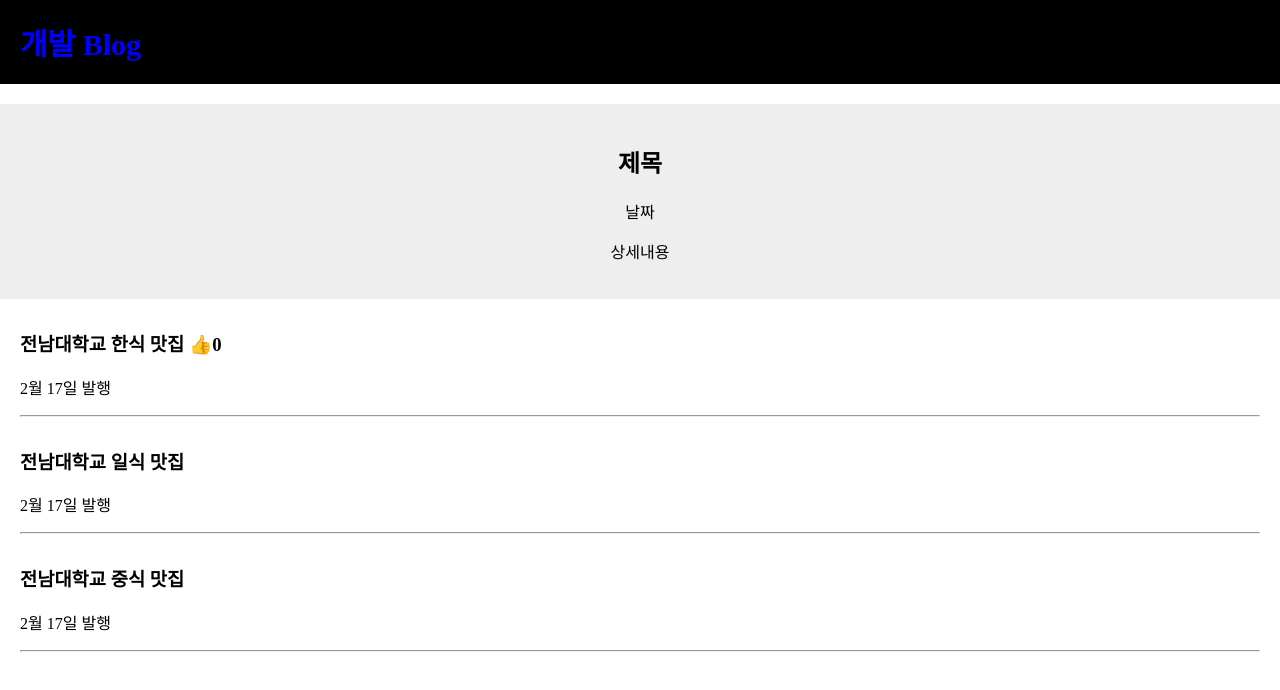
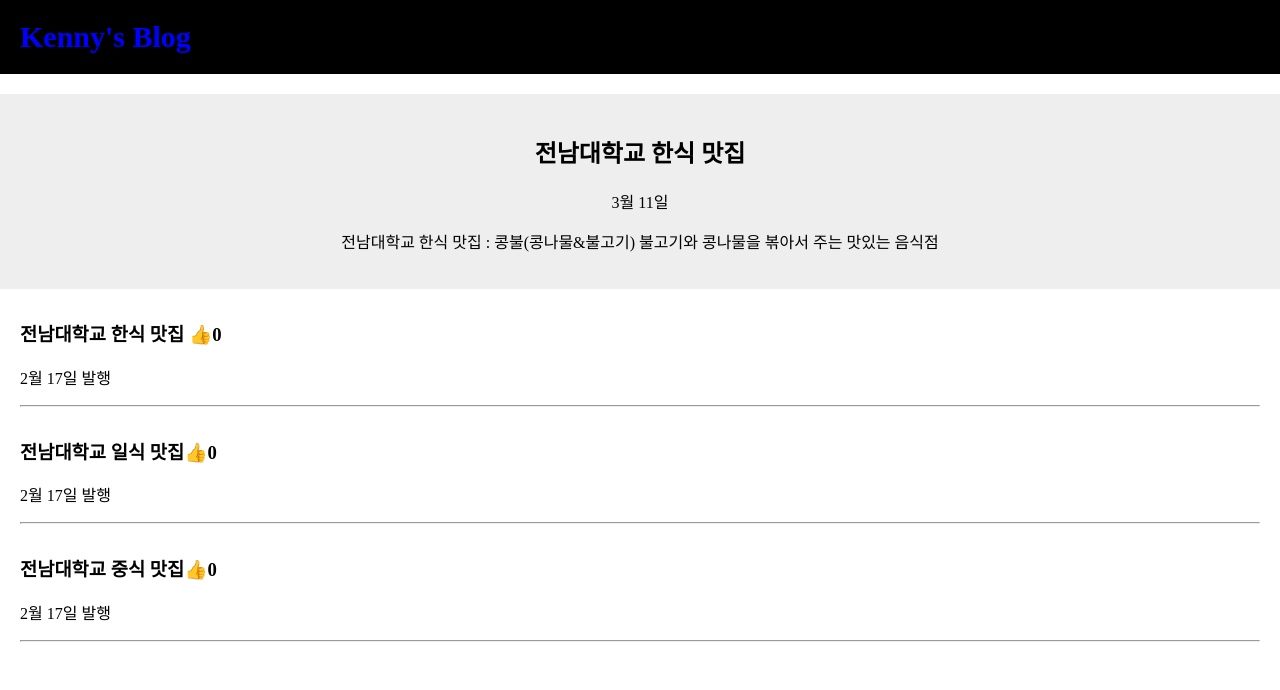
Before and after one commit to rlawlgns3433/react-blog, a React (Create React App) app: page / in a window 1280 px wide. Shown: the top 690 px of the page. Built offline with nearby package versions, Linux system fonts and the light colour scheme.

Commit message:
2022/03/11 commit

```diff
--- a/package.json
+++ b/package.json
@@ -8,6 +8,7 @@
     "@testing-library/user-event": "^13.5.0",
     "react": "^17.0.2",
     "react-dom": "^17.0.2",
+    "react-navigation": "^4.4.4",
     "react-scripts": "5.0.0",
     "web-vitals": "^2.1.4"
   },
--- a/public/index.html
+++ b/public/index.html
@@ -24,7 +24,7 @@
       work correctly both with client-side routing and a non-root public URL.
       Learn how to configure a non-root public URL by running `npm run build`.
     -->
-    <title>React App</title>
+    <title>Kenny's Blog</title>
   </head>
   <body>
     <noscript>You need to enable JavaScript to run this app.</noscript>
--- a/src/App.js
+++ b/src/App.js
@@ -5,6 +5,10 @@ import './App.css';
 function App() {
 
   let [글제목, 글제목변경] = useState(['전남대학교 한식 맛집','전남대학교 일식 맛집','전남대학교 중식 맛집']);
+  let [발행날짜, 발행날짜변경] = useState(['3월 11일', '3월 10일', '3월 9일']);
+  let [상세내용, 상세내용변경] = useState(['전남대학교 한식 맛집 : 콩불(콩나물&불고기) 불고기와 콩나물을 볶아서 주는 맛있는 음식점',
+                                         '전남대학교 한식 맛집 : 나주곰탕 냉면도 맛있지만 곰탕은 역시 나주곰탕!',
+                                         '전남대학교 한식 맛집 : 앞으로 더 찾아볼 예정!!']);
   //자주 바뀌는 중요한 데이터는 state로 저장
   let [따봉, 따봉변경] = useState(0);
 
@@ -28,7 +32,7 @@ function App() {
     <div className="App">
       <div class = "black-nav">
         <div style={{color: 'blue', fontSize:'30px'}}>
-          개발 Blog
+        Kenny's Blog
         </div>
       </div>
       <Modal/>{/* component */}
@@ -40,12 +44,12 @@ function App() {
         <hr/>
       </div>
       <div class = "list">
-        <h3>{글제목[1]}</h3>
+        <h3>{글제목[1]}<span onClick={()=>{ 따봉변경(따봉+1) }}>👍</span>{따봉}</h3>
         <p>2월 17일 발행</p>
         <hr/>
       </div>
       <div class = "list">
-        <h3>{글제목[2]}</h3>
+        <h3>{글제목[2]}<span onClick={()=>{ 따봉변경(따봉+1) }}>👍</span>{따봉}</h3>
         <p>2월 17일 발행</p>
         <hr/>
       </div>
@@ -54,19 +58,21 @@ function App() {
 
     </div>
   );
-}
 
-function Modal(props){ /* 1. component 만들기 반복적으로 사용할 때 만듬
+  function Modal(){ /* 1. component 만들기 반복적으로 사용할 때 만듬
                      2. 자주 바뀌는 UI를 사용할 때 만듬
                      3. e다른 페이지 만들 때도 만듬
   */
   return(
     <div class = "modal">
-      <h2>제목</h2>
-      <p>날짜</p>
-      <p>상세내용</p>
+      <h2>{글제목[0]}</h2>
+      <p>{발행날짜[0]}</p>
+      <p>{상세내용[0]}</p>
     </div>
   );
 }
+}
+
+
 
 export default App;
```
Also changed, not shown: 1 other file (tests, documents, lock files or other folders).
